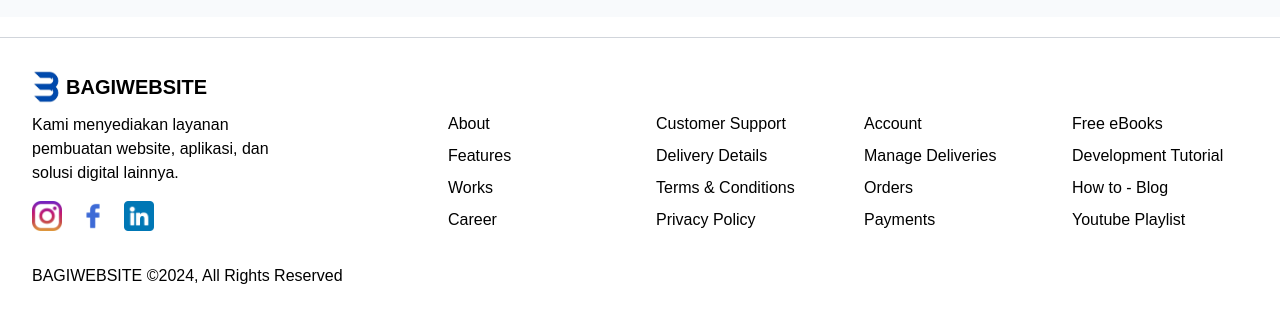
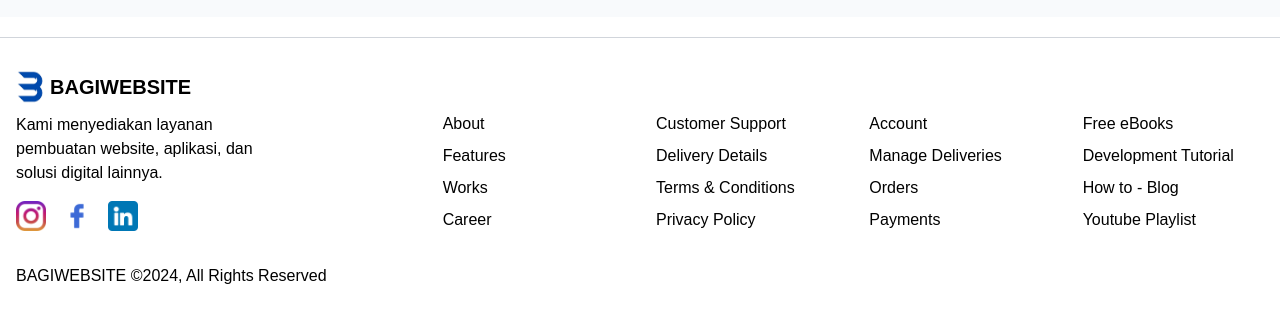
Before and after one commit to dystianen/new-portfolio, a Next.js app: page /about-us in a window 1280 px wide. Shown: the part 2453-2770 px from the top of the page. Built offline with nearby package versions, Linux system fonts and the light colour scheme.

Commit message:
fix: padding footer

```diff
--- a/app/components/Footer/index.tsx
+++ b/app/components/Footer/index.tsx
@@ -18,7 +18,7 @@ const Footer = () => {
   return (
     <footer className="tw-pt-5">
       <Card className="tw-border-t tw-border-gray-300 tw-py-8 tw-rounded-none">
-        <Container size={'xl'} className="tw-flex tw-flex-col tw-gap-2 tw-w-full">
+        <Container p={0} size={'xl'} className="tw-flex tw-flex-col tw-gap-2 tw-w-full">
           <Flex gap={4} align={'center'}>
             <Image
               src="/assets/images/logo_bagiwebsite.png"
```
